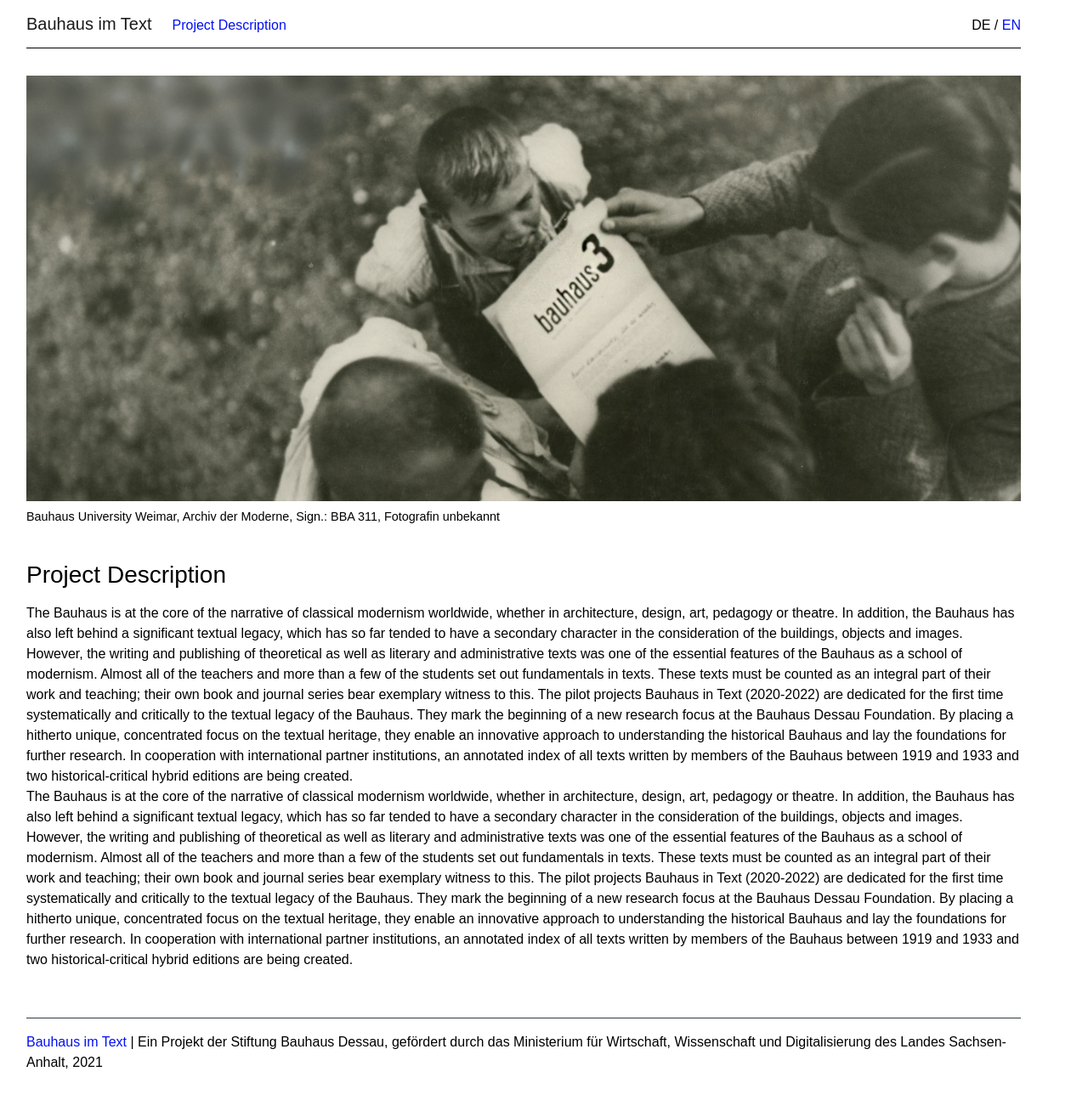
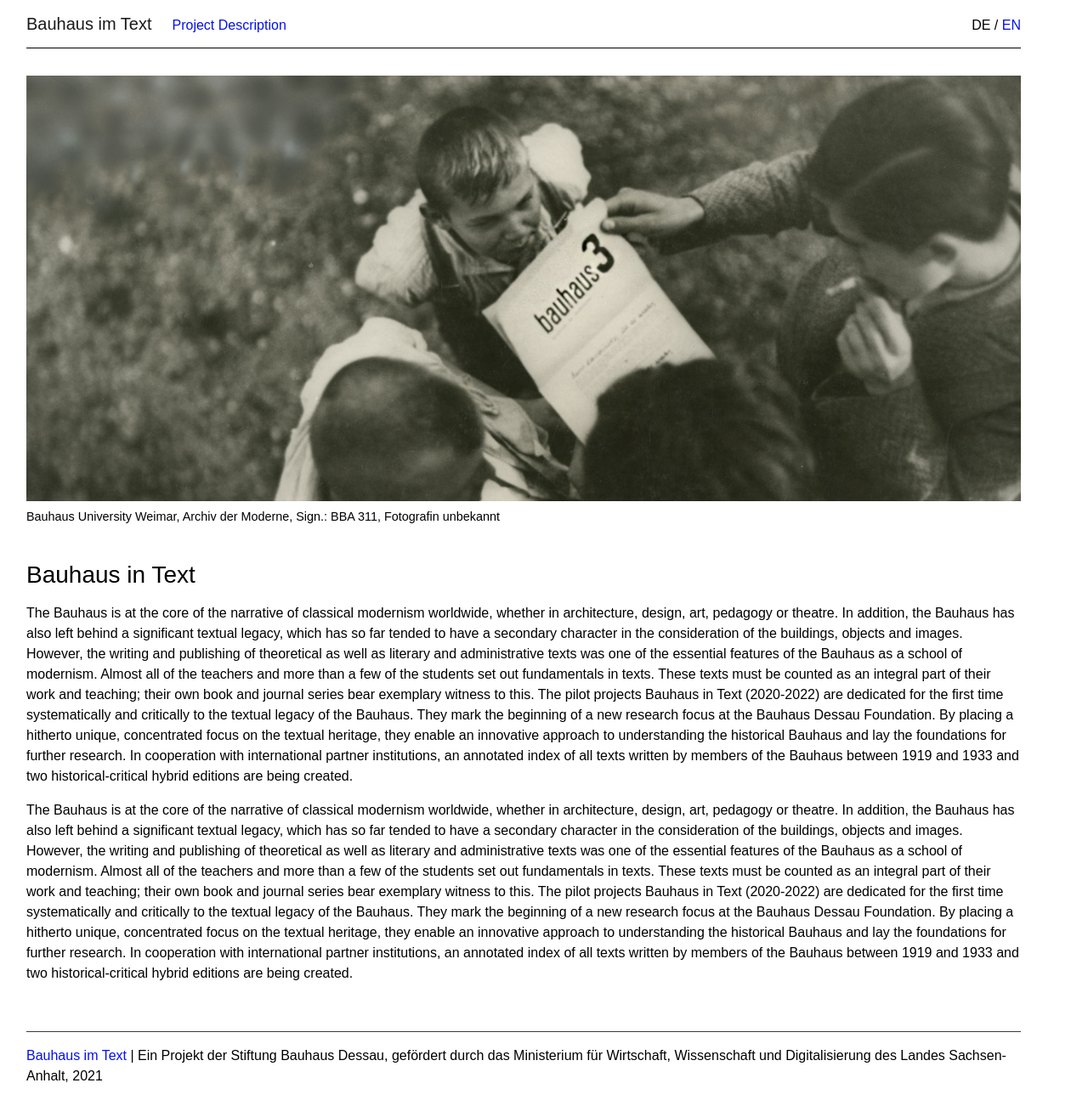
Before and after one commit to Bauhaus-im-Text/internetauftritt, a Jekyll site: the page built from pages/en.md, in a window 1280 px wide. Shown: the whole page at 85% size. Built offline with Jekyll 4.4.1, drawn with Linux system fonts in a browser that asks for light colours.

Commit message:
Update en.md

```diff
--- a/pages/en.md
+++ b/pages/en.md
@@ -1,5 +1,5 @@
 ---
-title: Project Description
+title: Bauhaus in Text
 lang: en
 nav: Project Description
 nav_order: 1
@@ -23,6 +23,7 @@ heritage, they enable an innovative approach to understanding the historical Bau
 foundations for further research. In cooperation with international partner institutions, an annotated
 index of all texts written by members of the Bauhaus between 1919 and 1933 and two historical-critical
 hybrid editions are being created.
+
 The Bauhaus is at the core of the narrative of classical modernism worldwide, whether in architecture,
 design, art, pedagogy or theatre. In addition, the Bauhaus has also left behind a significant textual
 legacy, which has so far tended to have a secondary character in the consideration of the buildings,
```
